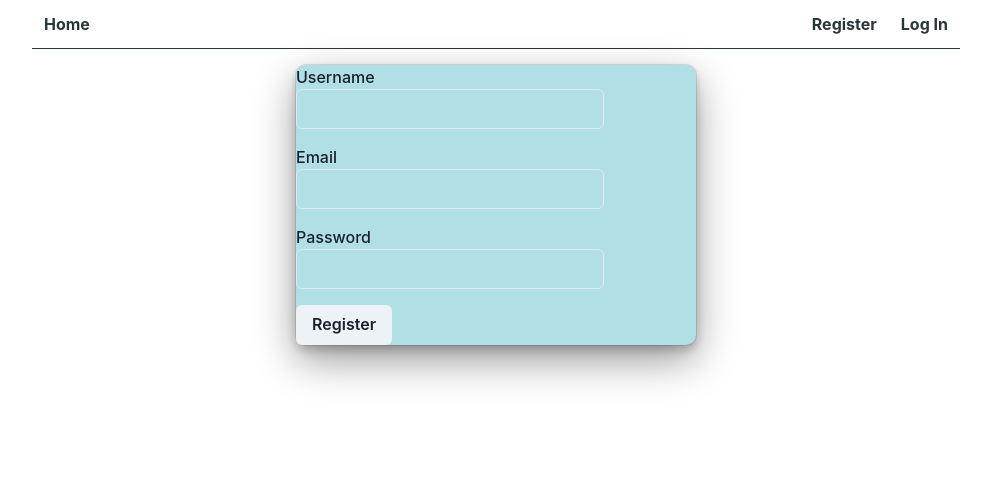
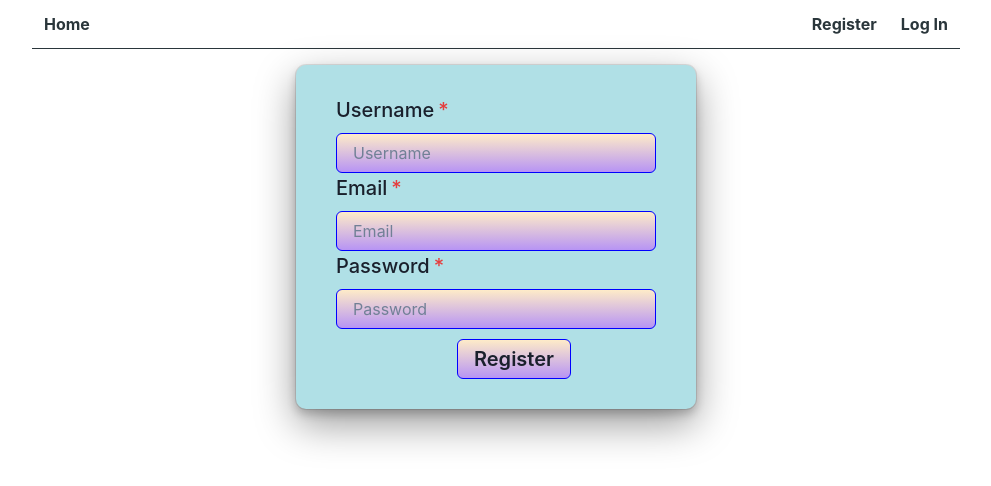
Before and after one commit to EkaterinaKononenko/goit-react-hw-08-phonebook, a React (Create React App) app: page /goit-react-hw-08-phonebook/register in a window 1280 px wide. Shown: the top 486 px of the page, without its empty margins (144-1135 px from the left). Built offline with nearby package versions, Linux system fonts and the light colour scheme.

Commit message:
add styles to registration and login

```diff
--- a/src/components/LoginForm/LoginForm.js
+++ b/src/components/LoginForm/LoginForm.js
@@ -18,16 +18,67 @@ export const LoginForm = () => {
   };
 
   return (
-    <FormControl as="form" w="320px" onSubmit={handleSubmit}>
-      <FormLabel as="label" display="flex" flexDirection="column" mb="16px">
+    <FormControl
+      as="form"
+      w="320px"
+      m="0 auto"
+      onSubmit={handleSubmit}
+      pt="30px"
+      pb="30px"
+      isRequired
+      autoComplete="off"
+    >
+      <FormLabel as="label" htmlFor="email" display="flex" fontSize="20px">
         Email
-        <Input as="input" type="email" name="email" />
       </FormLabel>
-      <FormLabel as="label" display="flex" flexDirection="column" mb="16px">
+      <Input
+        as="input"
+        type="email"
+        name="email"
+        placeholder="Email"
+        borderColor="#0000FF"
+        bgGradient={[
+          'linear(to-tr, teal.300, yellow.400)',
+          'linear(to-t, blue.200, teal.500)',
+          'linear(to-b, orange.100, purple.300)',
+        ]}
+      />
+      <FormLabel as="label" htmlFor="password" display="flex" fontSize="20px">
         Password
-        <Input as="input" type="password" name="password" />
       </FormLabel>
-      <Button as="button" type="submit">
+      <Input
+        as="input"
+        type="password"
+        name="password"
+        placeholder="Password"
+        borderColor="#0000FF"
+        bgGradient={[
+          'linear(to-tr, teal.300, yellow.400)',
+          'linear(to-t, blue.200, teal.500)',
+          'linear(to-b, orange.100, purple.300)',
+        ]}
+      />
+      <Button
+        as="button"
+        type="submit"
+        ml="121px"
+        mt="10px"
+        border="1px"
+        borderColor="#0000FF"
+        fontSize="20px"
+        bgGradient={[
+          'linear(to-tr, teal.300, yellow.400)',
+          'linear(to-t, blue.200, teal.500)',
+          'linear(to-b, orange.100, purple.300)',
+        ]}
+        size="md"
+        _hover={{
+          background: 'purple.400',
+          color: 'purple.100',
+          border: '3px',
+          borderColor: '#0000FF',
+        }}
+      >
         Log In
       </Button>
     </FormControl>
--- a/src/components/RegisterForm/RegisterForm.js
+++ b/src/components/RegisterForm/RegisterForm.js
@@ -24,20 +24,84 @@ export const RegisterForm = () => {
   };
 
   return (
-    <FormControl as="form" w="320px" onSubmit={handleSubmit}>
-      <FormLabel as="label" display="flex" flexDirection="column" mb="16px">
-        Username
-        <Input type="text" name="name" />
+    <FormControl
+      as="form"
+      w="320px"
+      m="0 auto"
+      onSubmit={handleSubmit}
+      pt="30px"
+      pb="30px"
+      isRequired
+      autoComplete="off"
+    >
+      <FormLabel as="label" htmlFor="name" display="flex" fontSize="20px">
+        Username{' '}
       </FormLabel>
-      <FormLabel as="label" display="flex" flexDirection="column" mb="16px">
-        Email
-        <Input type="email" name="email" />
+      <Input
+        as="input"
+        type="name"
+        name="name"
+        placeholder="Username"
+        borderColor="#0000FF"
+        bgGradient={[
+          'linear(to-tr, teal.300, yellow.400)',
+          'linear(to-t, blue.200, teal.500)',
+          'linear(to-b, orange.100, purple.300)',
+        ]}
+      />
+      <FormLabel as="label" htmlFor="email" display="flex" fontSize="20px">
+        Email{' '}
       </FormLabel>
-      <FormLabel as="label" display="flex" flexDirection="column" mb="16px">
-        Password
-        <Input type="password" name="password" />
+      <Input
+        as="input"
+        type="email"
+        name="email"
+        placeholder="Email"
+        borderColor="#0000FF"
+        bgGradient={[
+          'linear(to-tr, teal.300, yellow.400)',
+          'linear(to-t, blue.200, teal.500)',
+          'linear(to-b, orange.100, purple.300)',
+        ]}
+      />
+      <FormLabel as="label" htmlFor="password" display="flex" fontSize="20px">
+        Password{' '}
       </FormLabel>
-      <Button type="submit">Register</Button>
+      <Input
+        as="input"
+        type="password"
+        name="password"
+        placeholder="Password"
+        borderColor="#0000FF"
+        bgGradient={[
+          'linear(to-tr, teal.300, yellow.400)',
+          'linear(to-t, blue.200, teal.500)',
+          'linear(to-b, orange.100, purple.300)',
+        ]}
+      />
+      <Button
+        as="button"
+        type="submit"
+        ml="121px"
+        mt="10px"
+        border="1px"
+        borderColor="#0000FF"
+        fontSize="20px"
+        bgGradient={[
+          'linear(to-tr, teal.300, yellow.400)',
+          'linear(to-t, blue.200, teal.500)',
+          'linear(to-b, orange.100, purple.300)',
+        ]}
+        size="md"
+        _hover={{
+          background: 'purple.400',
+          color: 'purple.100',
+          border: '3px',
+          borderColor: '#0000FF',
+        }}
+      >
+        Register
+      </Button>
     </FormControl>
   );
 };
--- a/src/pages/Home.js
+++ b/src/pages/Home.js
@@ -9,11 +9,15 @@ export default function Home() {
       justifyContent="center"
       backgroundColor="#B0E0E6"
     >
-      <Text as="h1" fontWeight="500" fontSize="48" textAlign="center">
+      <Text
+        as="h1"
+        fontWeight="500"
+        fontSize="60px"
+        textAlign="center"
+        bgGradient="linear(to-l, #7928CA, #FF0080)"
+        bgClip="text"
+      >
         Phonebook welcome page{' '}
-        <Text as="span" role="img" aria-label="Greeting icon">
-          💁‍♀️
-        </Text>
       </Text>
     </Flex>
   );
```
